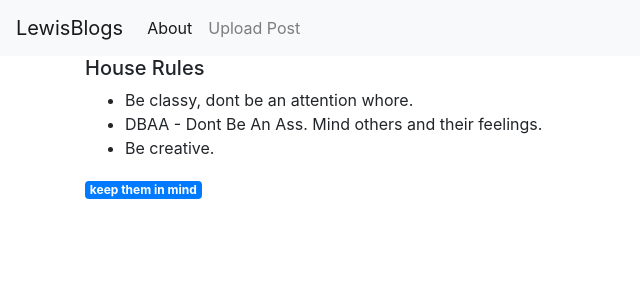
After one commit to lewiswege/FlaskBlog, a Flask app: page /rules in a window 1280 px wide. The commit adds this page. Shown: the top 300 px of the page, without its empty margins (0-640 px from the left). Run offline with Flask 3, Linux system fonts and the light colour scheme; some libraries are stand-ins or nearby versions.

Commit message:
made rules, added an about page and modified the files

```diff
--- a/app.py
+++ b/app.py
@@ -1,4 +1,5 @@
 import sqlite3
+import time
 from flask import Flask, render_template, request, url_for, flash, redirect
 from werkzeug.exceptions import abort
 
@@ -75,8 +76,16 @@ def edit(id):
 def delete(id):
     post = get_post(id)
     conn = get_db_connection()
-    conn.execute('DELETE FROM post WHERE id = ?', (id,))
-    conn.commit
+    conn.execute('DELETE FROM posts WHERE id = ?', (id,))
+    conn.commit()
     conn.close()
     flash('"{}" was succesfully deleted!'.format(post['title']))
     return redirect(url_for('index'))
+
+@app.route('/rules')
+def house_rules():
+    return render_template('rules.html')
+
+@app.route('/about')
+def about():
+    return render_template('about.html')
--- a/templates/base.html
+++ b/templates/base.html
@@ -19,10 +19,10 @@
         <div class="collapse navbar-collapse" id="navbarNav">
             <ul class="navbar-nav">
             <li class="nav-item active">
-                <a class="nav-link" href="#">About</a>
+                <a class="nav-link" href="{{ url_for('about')}}">About</a>
               </li>
                 <li class="nav-item">
-                  <a class="nav-link" href="{{url_for('create')}}">New Post</a>
+                  <a class="nav-link" href="{{url_for('create')}}">Upload Post</a>
               </li>
             </ul>
         </div>
--- /dev/null
+++ b/templates/rules.html
@@ -0,0 +1,19 @@
+{% extends 'base.html' %}
+
+{% block content %}
+    <h5>{% block title %}House Rules{% endblock %}</h5>
+    <div>
+        <ul>
+         <li class="nav-item active">
+            Be classy, dont be an attention whore.
+          </li>
+            <li class="nav-item">
+              DBAA - Dont Be An Ass. Mind others and their feelings.
+          </li>
+            <li class="nav-item">
+              Be creative.
+          </li>
+        </ul>
+    </div>
+    <span class="badge badge-primary">keep them in mind</span>
+{% endblock %}
```
Also changed, not shown: init_db.py (deleted, +0 -22 lines), templates/about.html (added, +9 -0 lines), templates/edit.html (+6 -4 lines), templates/index.html (+20 -0 lines), database.db.
